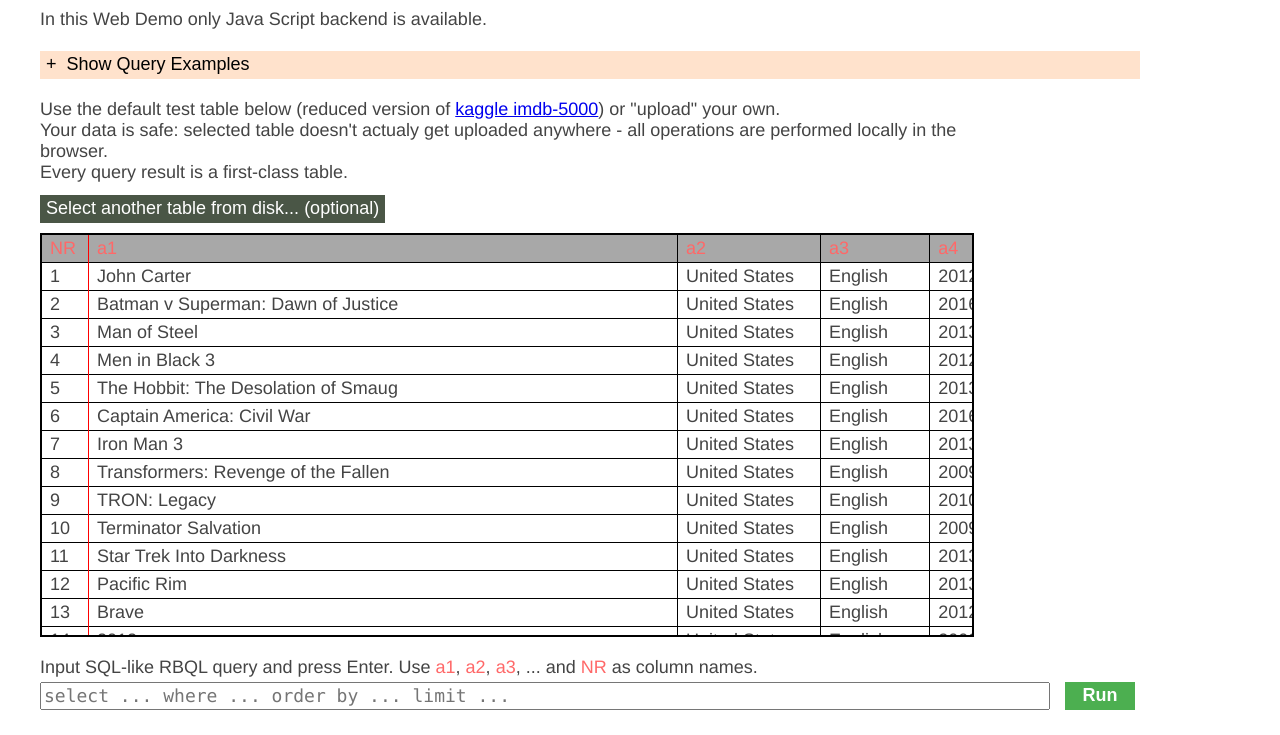
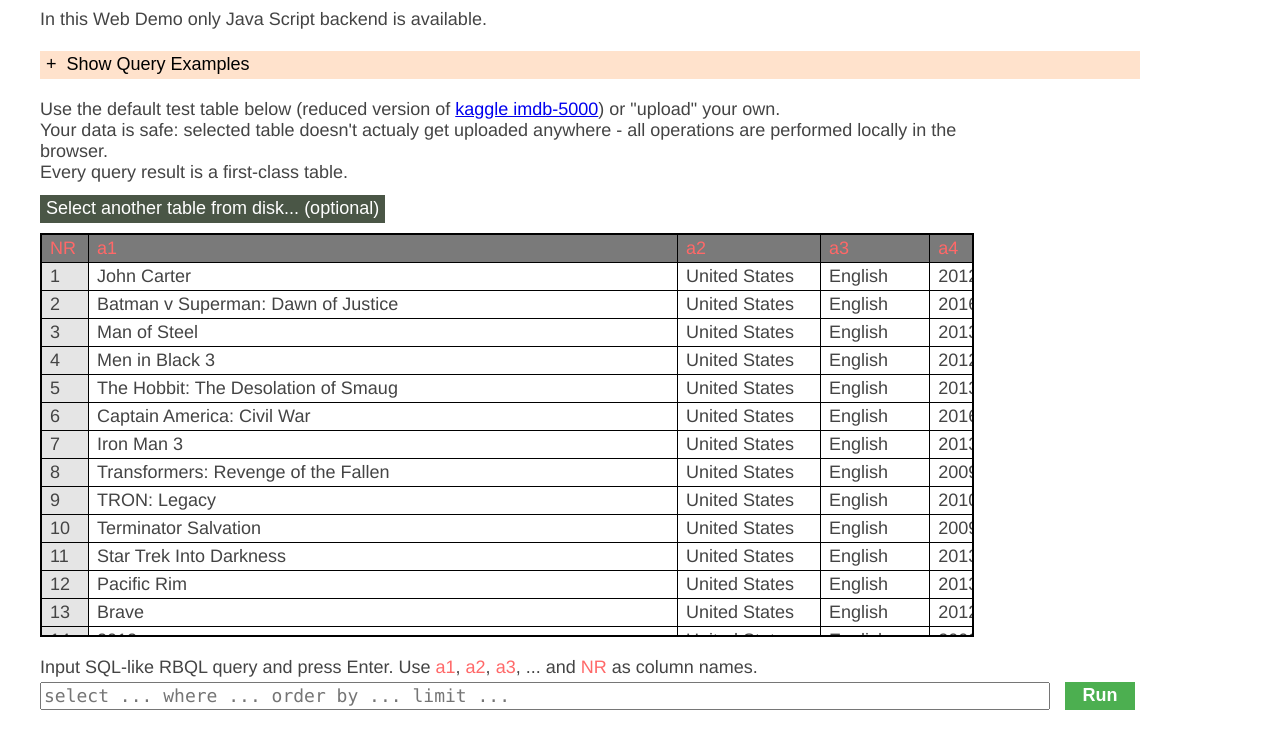
Before and after one commit to mechatroner/mechatroner.github.io, a plain HTML site: page index.html in a window 1280 px wide. Shown: the part 846-1581 px from the top of the page. Drawn offline with Linux system fonts and the light colour scheme; no server answers.

Commit message:
improve ui

```diff
--- a/index.html
+++ b/index.html
@@ -13,7 +13,7 @@
 </script>
 
 <!-- explanation of version hack: https://stackoverflow.com/questions/32414/how-can-i-force-clients-to-refresh-javascript-files -->
-<script src="rbql_demo.js?version=7"></script>
+<script src="rbql_demo.js?version=8"></script>
 <script src="FileSaver.js"></script>
 
 <title>RBQL - RainBow Query Language</title>
@@ -162,13 +162,14 @@ table {
 th {
     padding: 3px 8px;
     color: #FF6868;
-    background-color: #A8A8A8;
+    background-color: #7A7A7A;
     font-size: 18px;
     font-weight: normal;
     text-align: left;
     position: sticky;
     position: -webkit-sticky;
     top: 0;
+    border-right: '1px solid black';
 }
 
 
@@ -176,6 +177,8 @@ td {
     padding: 3px 8px;
     font-size: 18px;
     font-weight: normal;
+    border-right: '1px solid black';
+    border-top: '1px solid black';
 }
 
 .table_window {
--- a/rbql_demo.js
+++ b/rbql_demo.js
@@ -205,12 +205,10 @@ function get_field_by_line_position(fields, query_pos) {
 
 function append_data_cell(row, cell_text, is_first) {
     let cell = document.createElement('td');
+    cell.style.borderRight = '1px solid black';
+    cell.style.borderTop = '1px solid black';
     if (is_first) {
-        cell.style.borderRight = '1px solid red';
-        cell.style.borderTop = '1px solid black';
-    } else {
-        cell.style.borderRight = '1px solid black';
-        cell.style.borderTop = '1px solid black';
+        cell.style.backgroundColor = '#E5E5E5';
     }
     cell.textContent = cell_text;
     row.appendChild(cell);
@@ -218,11 +216,7 @@ function append_data_cell(row, cell_text, is_first) {
 
 function append_header_cell(row, cell_text, is_first) {
     let cell = document.createElement('th');
-    if (is_first) {
-        cell.style.borderRight = '1px solid red';
-    } else {
-        cell.style.borderRight = '1px solid black';
-    }
+    cell.style.borderRight = '1px solid black';
     cell.textContent = cell_text;
     row.appendChild(cell);
 }
@@ -287,9 +281,9 @@ function make_next_chained_table(records, data_lines) {
     }
     let header_section = document.createElement('thead');
     let row = document.createElement('tr');
-    append_header_cell(row, 'NR', true);
+    append_header_cell(row, 'NR');
     for (let i = 0; i < records[0].length; i++) {
-        append_header_cell(row, `a${i + 1}`, false);
+        append_header_cell(row, `a${i + 1}`);
     }
     header_section.appendChild(row);
     table.appendChild(header_section);
```
